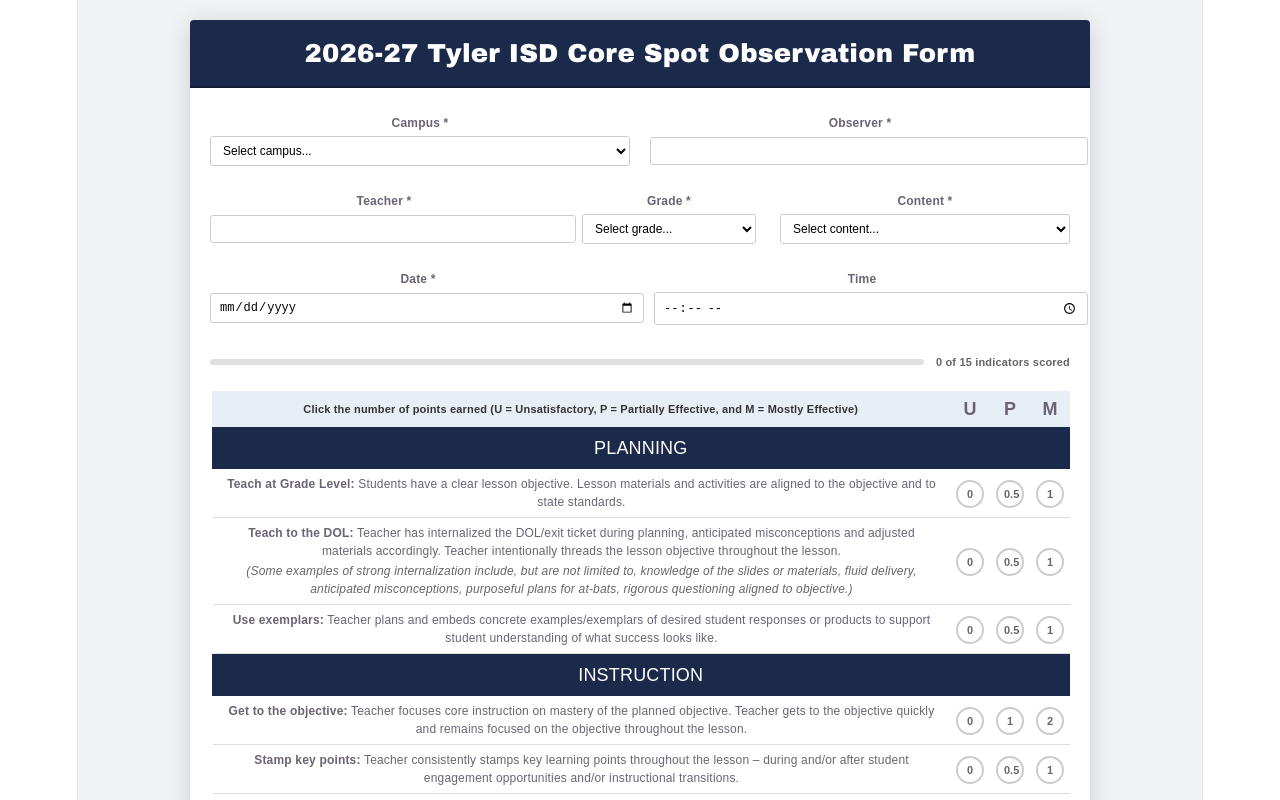
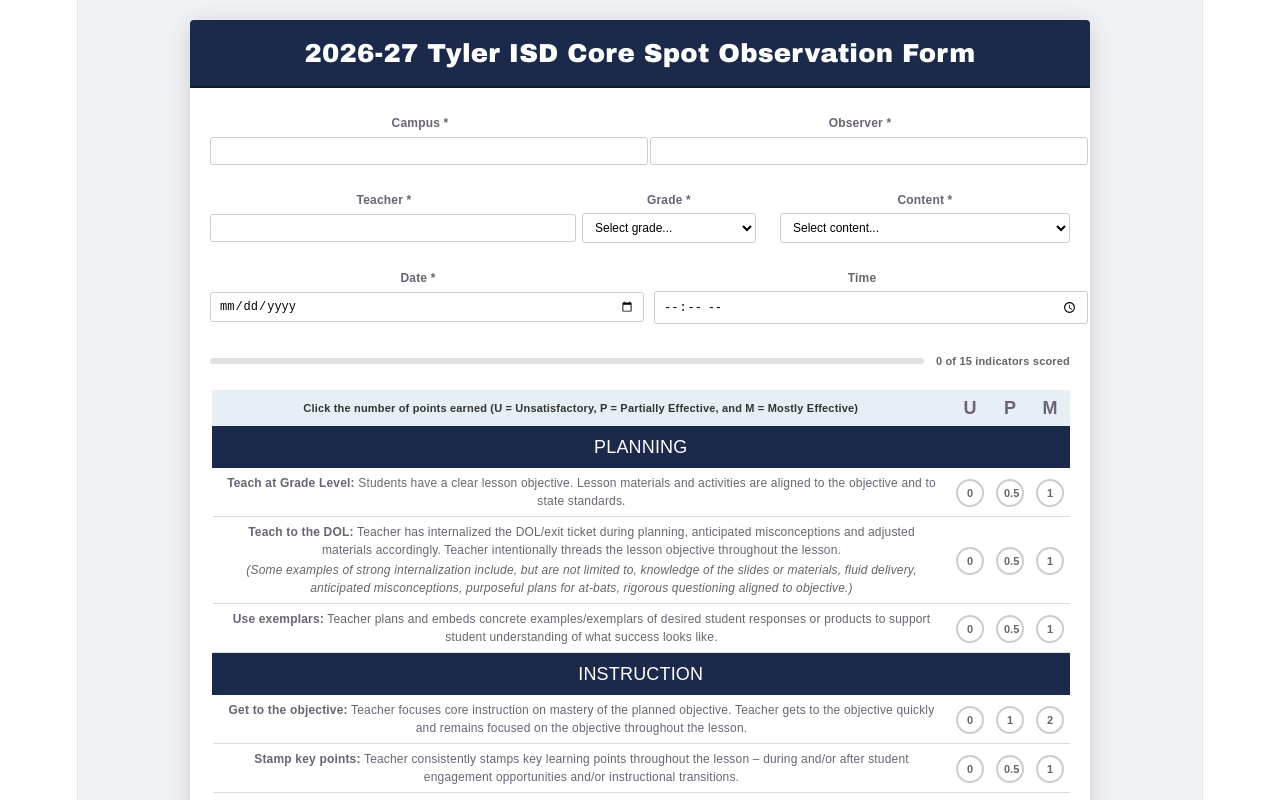
Before and after one commit to jamescureton/tisd-spot-check-form, a React (Vite) app: page / in a window 1280 px wide. Shown: the top 800 px of the page. Built offline with nearby package versions, Linux system fonts and the light colour scheme.

Commit message:
remove campus drop down - testing building entry

```diff
--- a/src/App.tsx
+++ b/src/App.tsx
@@ -309,23 +309,12 @@
   <div style={{ display: "grid", gridTemplateColumns: "1fr 1fr", gap: 20 }}>
     <div>
       <label style={{ fontWeight: "bold", fontSize: 12 }}>Campus *</label>
-      <select
-        value={fields.campus}
-        onChange={(e) => handleFieldChange("campus", e.target.value)}
-        style={inputStyle("campus")}
-      >
-        <option value="">Select campus...</option>
-        <option>Austin Elementary School</option>
-        <option>Boulter Middle School</option>
-        <option>Clarkston Elementary School</option>
-        <option>Dixie Elementary School</option>
-        <option>Douglas Elementary School</option>
-        <option>Griffin Elementary School</option>
-        <option>Jones Elementary School</option>
-        <option>Orr Elementary School</option>
-        <option>Peete Elementary School</option>
-        <option>Ramey Elementary School</option>
-      </select>
+      <input
+  type="text"
+  value={fields.campus}
+  onChange={(e) => handleFieldChange("campus", e.target.value)}
+  style={inputStyle("campus")}
+/>
     </div>
 
     <div>
```
